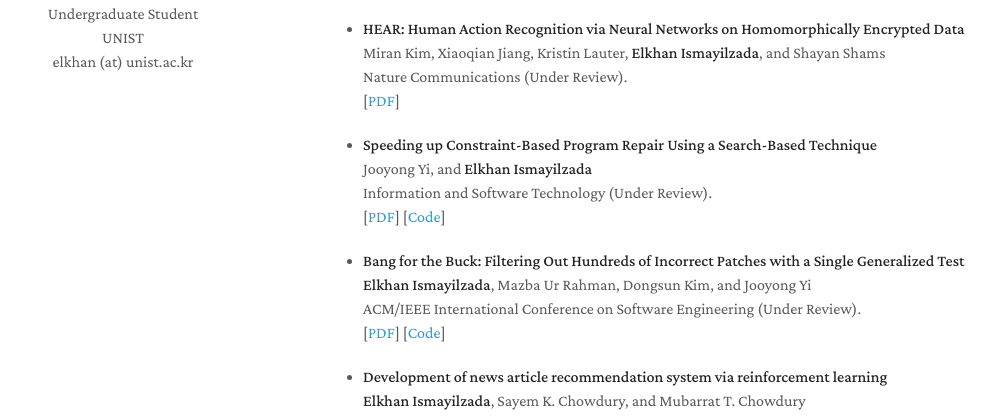
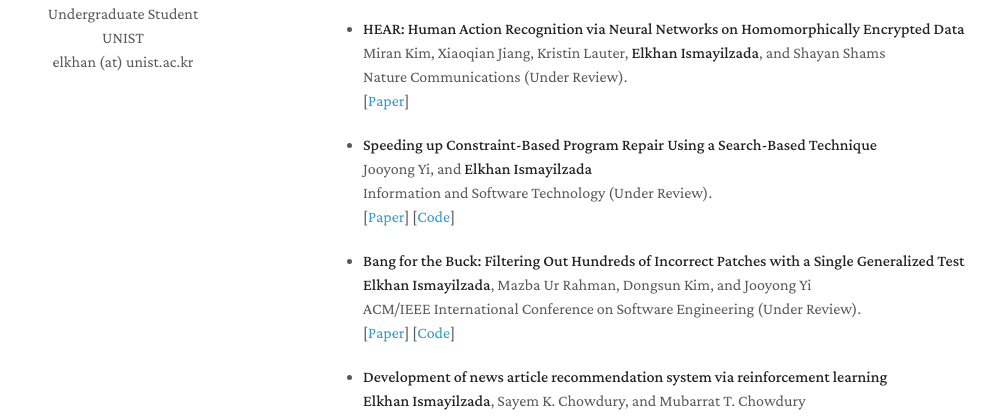
Before and after one commit to elkhanzada/elkhanzada.github.io, a Jekyll site: the page built from index.md, in a window 1280 px wide and 900 px high, scrolled down 681 px. Shown: the part 301-718 px from the top of the window, without its empty margins (147-1142 px from the left). Built offline with Jekyll 4.4.1, drawn with Linux system fonts in a browser that asks for light colours; nearby versions of some CDN libraries; a style sheet for code colours, icons or effects is not loaded; our own code applies the rules of GitHub Pages for plain Markdown files.

Commit message:
small change

```diff
--- a/index.md
+++ b/index.md
@@ -44,7 +44,7 @@ I am also creator of two quiz games, namely **Tapmaca** and **Paytaxt** which ar
   <br>
   Nature Communications (Under Review).
   <br>
-  [[PDF](https://arxiv.org/pdf/2104.09164.pdf)]
+  [[Paper](https://arxiv.org/pdf/2104.09164.pdf)]
 
 - **Speeding up Constraint-Based Program Repair Using a Search-Based Technique**
   <br>
@@ -52,7 +52,7 @@ I am also creator of two quiz games, namely **Tapmaca** and **Paytaxt** which ar
   <br>
   Information and Software Technology (Under Review).
   <br>
-  [[PDF](https://drive.google.com/file/d/1oD8zN-PcaB-nPoqCyt2UEuuDM4KlH3Jl/view)]
+  [[Paper](https://drive.google.com/file/d/1oD8zN-PcaB-nPoqCyt2UEuuDM4KlH3Jl/view)]
   [[Code](https://github.com/jyi/fangelix)]
 
 - **Bang for the Buck: Filtering Out Hundreds of Incorrect Patches with a Single Generalized Test**
@@ -61,7 +61,7 @@ I am also creator of two quiz games, namely **Tapmaca** and **Paytaxt** which ar
   <br>
   ACM/IEEE International Conference on Software Engineering (Under Review).
   <br>
-  [[PDF](https://drive.google.com/file/d/1DWVdYkE-YaJ886n78ZIzWbLuJTXqEZWm/view)]
+  [[Paper](https://drive.google.com/file/d/1DWVdYkE-YaJ886n78ZIzWbLuJTXqEZWm/view)]
   [[Code](https://github.com/poracle100/poracle-experiments)]
 
 - **Development of news article recommendation system via reinforcement learning**
```
